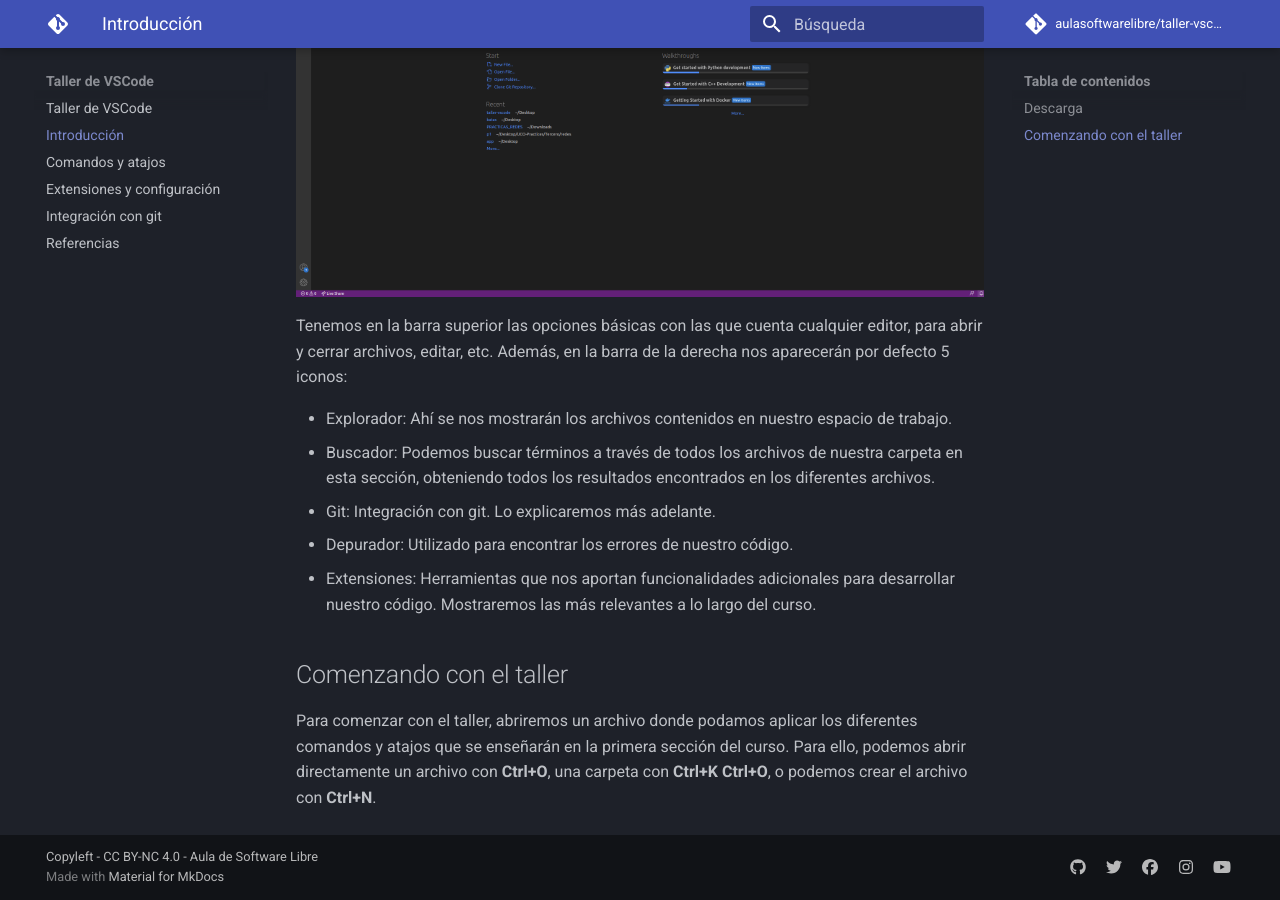
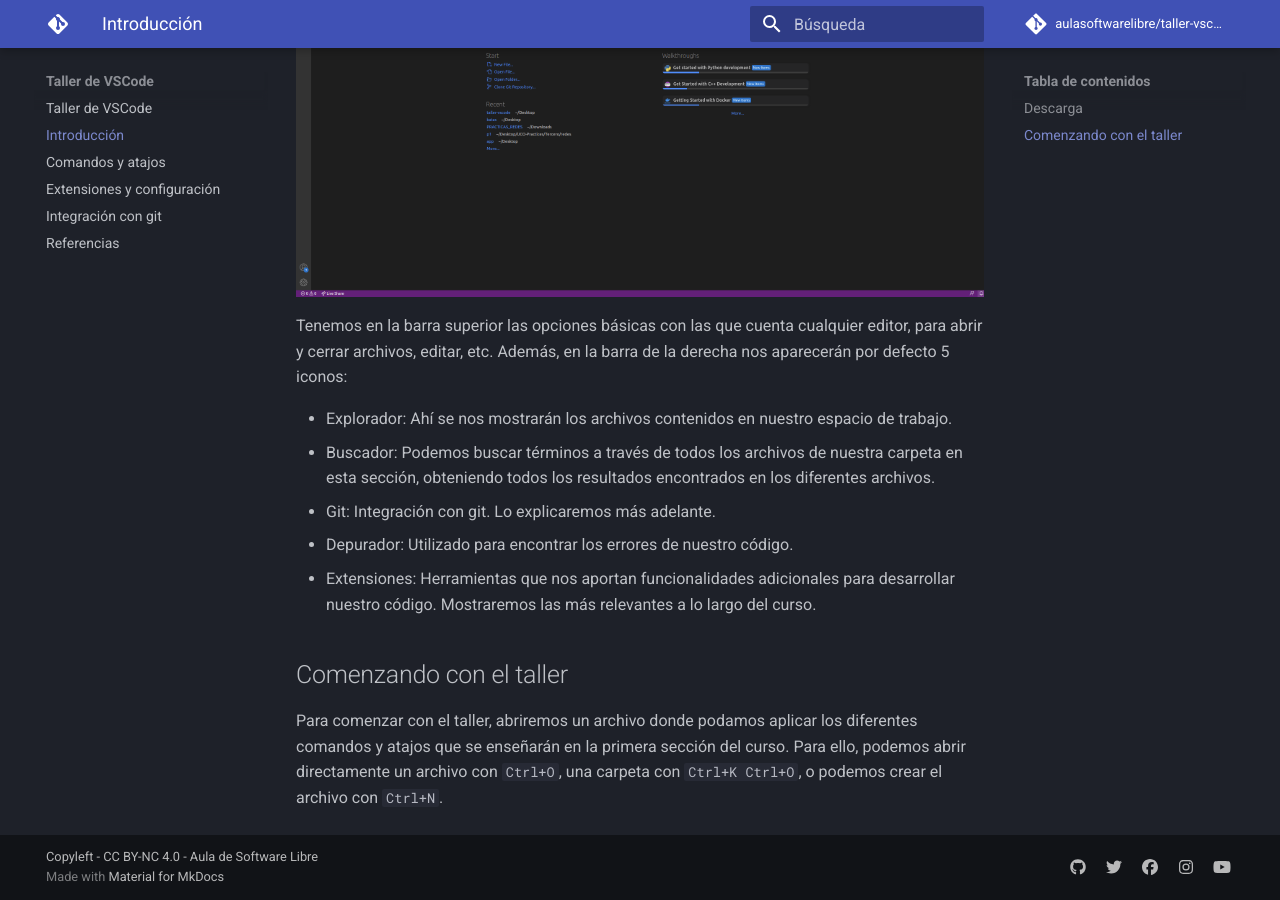
Before and after one commit to aulasoftwarelibre/taller-vscode, an MkDocs documentation site: the page built from docs/introduccion.md, in a window 1280 px wide and 900 px high, scrolled down 793 px. Built offline with MkDocs 1.6.1 and Material for MkDocs 9.7.7, drawn with Linux system fonts in a browser that asks for light colours; comment, search, counter and statistics services are not loaded.

```diff
--- a/docs/introduccion.md
+++ b/docs/introduccion.md
@@ -24,6 +24,6 @@ Tenemos en la barra superior las opciones básicas con las que cuenta cualquier
 
 ## Comenzando con el taller
 
-Para comenzar con el taller, abriremos un archivo donde podamos aplicar los diferentes comandos y atajos que se enseñarán en la primera sección del curso. Para ello, podemos abrir directamente un archivo con **Ctrl+O**, una carpeta con **Ctrl+K Ctrl+O**, o podemos crear el archivo con **Ctrl+N**.
+Para comenzar con el taller, abriremos un archivo donde podamos aplicar los diferentes comandos y atajos que se enseñarán en la primera sección del curso. Para ello, podemos abrir directamente un archivo con `Ctrl+O`, una carpeta con `Ctrl+K Ctrl+O`, o podemos crear el archivo con `Ctrl+N`.
 
 <!-- Para este taller, es recomendable descargar [esta carpeta](), para poder trabajar con los mismos ejemplos a la vez que se sigue la documentación. -->
```
